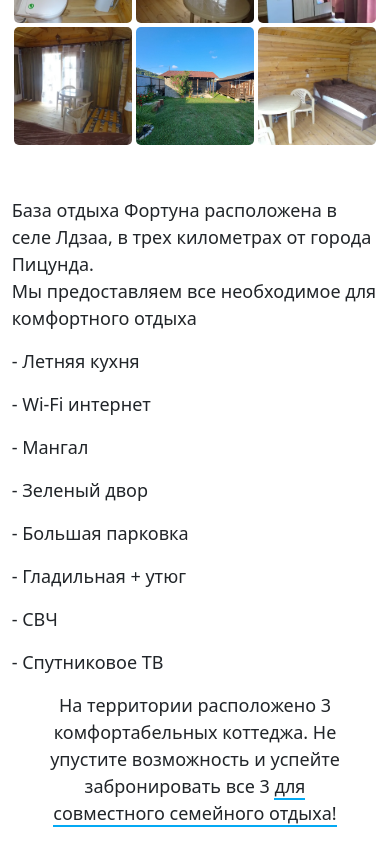
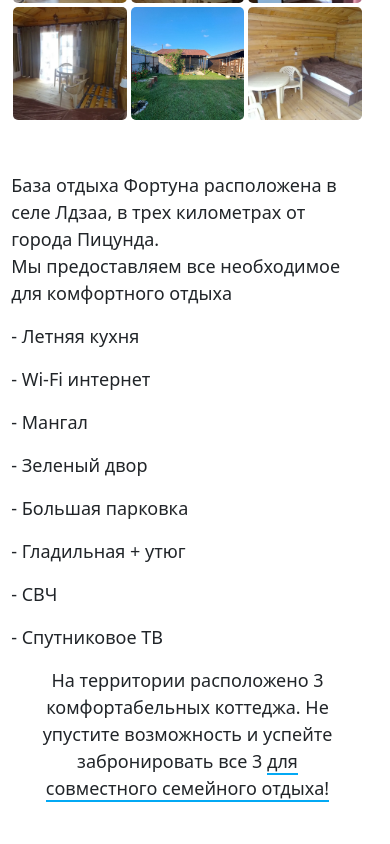
Before and after one commit to gazievs387/fortuna-next, a Next.js app: page / in a window 390 px wide. Shown: the part 1000-1844 px from the top of the page. Built offline with nearby package versions, Linux system fonts and the light colour scheme.

Commit message:
fix site jumping on lightbox open

```diff
--- a/app/globals.css
+++ b/app/globals.css
@@ -486,3 +486,13 @@ form {
         font-size: 10px;
     }
 }
+
+@media (max-width: 767px) {
+    html {
+        scrollbar-gutter: stable;
+    }
+
+    html.fslightbox-open body {
+        margin-right: 0 !important;
+    }
+}
```
